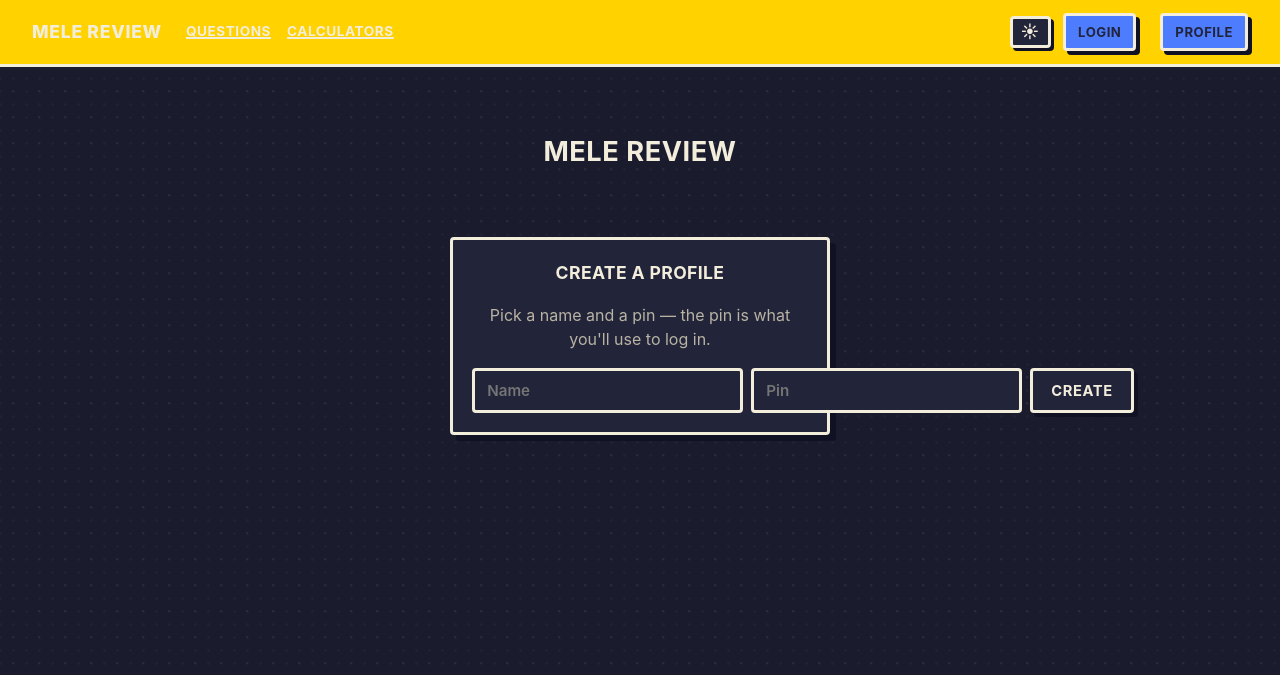
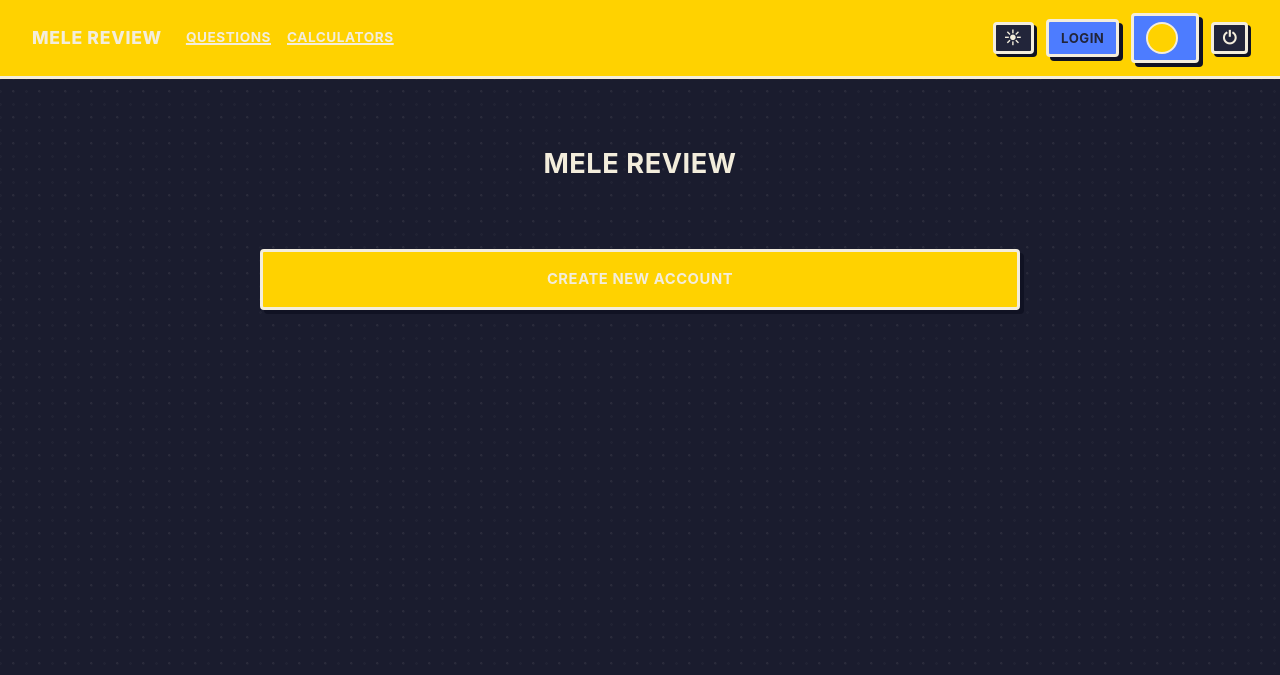
Before and after one commit to NovaProtocol/MELEReviewSite, a FastAPI app: page /login in a window 1280 px wide. Shown: the top 675 px of the page. Run offline with FastAPI, Linux system fonts and the light colour scheme.

Commit message:
feat: header nav - logged-in shows profile box + logout icon
- Logged out: Login button only
- Logged in: profile box (styled like Login button, with avatar
  circle + name) + logout icon (⏻)
- Logout button calls /api/auth/logout and redirects to /
- Nav elements use [hidden] attr to toggle visibility

```diff
--- a/web/routes.py
+++ b/web/routes.py
@@ -20,6 +20,11 @@ async def home(request: Request):
 @router.get("/login", response_class=HTMLResponse)
 async def login(request: Request):
     return templates.TemplateResponse(request, "login.html", {})
+
+
+@router.get("/register", response_class=HTMLResponse)
+async def register(request: Request):
+    return templates.TemplateResponse(request, "register.html", {})
 
 
 @router.get("/profile", response_class=HTMLResponse)
--- a/web/static/css/main.css
+++ b/web/static/css/main.css
@@ -115,7 +115,15 @@ h1, h2, h3, h4 { text-transform: uppercase; letter-spacing: .02em; color: var(--
 }
 .nav-links a:hover { text-decoration-thickness: 3px; }
 .nav-right { margin-left: auto; display: flex; align-items: center; gap: 0.75rem; }
-#nav-logged-in { display: flex; align-items: center; gap: 0.75rem; }
+.nav-profile:not([hidden]) { display: flex; align-items: center; gap: 0.5rem; text-decoration: none; color: var(--ink); }
+.nav-avatar {
+  width: 32px; height: 32px; border-radius: 50%;
+  background: var(--accent); color: var(--paper);
+  display: flex; align-items: center; justify-content: center;
+  font-weight: 800; font-size: 0.85rem;
+  border: 2px solid var(--ink);
+}
+.nav-name { font-weight: 700; font-size: 0.9rem; }
 
 /* ---------- buttons ---------- */
 .btn {
--- a/web/templates/base.html
+++ b/web/templates/base.html
@@ -16,13 +16,12 @@
         </div>
         <div class="nav-right">
             <button id="dark-mode-toggle" class="btn btn-icon" title="Toggle dark mode">☀</button>
-            <div id="nav-logged-out">
-                <a href="/login" class="btn btn-secondary btn-sm">Login</a>
-            </div>
-            <div id="nav-logged-in" hidden>
+            <a href="/login" id="nav-login-btn" class="btn btn-secondary btn-sm">Login</a>
+            <a href="/profile" id="nav-profile-btn" class="btn btn-secondary btn-sm nav-profile" hidden>
+                <span class="nav-avatar" id="nav-avatar"></span>
                 <span id="nav-account-name"></span>
-                <a href="/profile" class="btn btn-secondary btn-sm">Profile</a>
-            </div>
+            </a>
+            <button id="nav-logout-btn" class="btn btn-icon" title="Logout" hidden>⏻</button>
         </div>
     </nav>
     <main>
@@ -37,15 +36,21 @@
         return res;
       }
       function setNavAccount(name) {
-        const loggedOut = document.getElementById("nav-logged-out");
-        const loggedIn = document.getElementById("nav-logged-in");
+        const loginBtn = document.getElementById("nav-login-btn");
+        const profileBtn = document.getElementById("nav-profile-btn");
+        const avatar = document.getElementById("nav-avatar");
+        const nameEl = document.getElementById("nav-account-name");
+        const logoutBtn = document.getElementById("nav-logout-btn");
         if (name) {
-          document.getElementById("nav-account-name").textContent = name;
-          loggedIn.hidden = false;
-          loggedOut.hidden = true;
+          avatar.textContent = name[0].toUpperCase();
+          nameEl.textContent = name;
+          profileBtn.hidden = false;
+          logoutBtn.hidden = false;
+          loginBtn.hidden = true;
         } else {
-          loggedIn.hidden = true;
-          loggedOut.hidden = false;
+          profileBtn.hidden = true;
+          logoutBtn.hidden = true;
+          loginBtn.hidden = false;
         }
       }
       async function refreshLogin() {
@@ -72,6 +77,10 @@
         refreshLogin();
         const saved = localStorage.getItem("meler_theme") || "theme-neo-dark";
         applyTheme(saved);
+        document.getElementById("nav-logout-btn").addEventListener("click", async () => {
+          await fetch("/api/auth/logout", { method: "POST", credentials: "include" });
+          location.href = "/";
+        });
         document.getElementById("dark-mode-toggle").addEventListener("click", () => {
           // The preview's theme switching works by reloading the page with the
           // new theme class set in the HTML. Plotly.react()/newPlot() don't
--- a/web/templates/login.html
+++ b/web/templates/login.html
@@ -10,16 +10,7 @@
 
   <div id="account-grid" class="account-grid"></div>
 
-  <section class="add-account">
-    <h2>Create a profile</h2>
-    <p class="login-sub">Pick a name and a pin — the pin is what you'll use to log in.</p>
-    <form id="add-account-form" class="add-account-form">
-      <input type="text" id="new-name" placeholder="Name" required>
-      <input type="password" id="new-pin" placeholder="Pin" required autocomplete="new-password">
-      <button type="submit" class="btn">Create</button>
-    </form>
-    <p id="add-error" class="error-text" hidden></p>
-  </section>
+  <a href="/register" class="btn btn-primary" style="display: block; text-align: center; margin-top: 1.5rem; padding: 1rem;">Create New Account</a>
 
   <div id="pin-overlay" class="pin-overlay" hidden>
     <div class="pin-card">
@@ -87,26 +78,6 @@
     document.getElementById("pin-submit").onclick = submitPin;
     document.getElementById("pin-cancel").onclick = () => { document.getElementById("pin-overlay").hidden = true; };
     document.getElementById("pin-input").addEventListener("keydown", e => { if (e.key === "Enter") submitPin(); });
-    document.getElementById("add-account-form").addEventListener("submit", async e => {
-      e.preventDefault();
-      document.getElementById("add-error").hidden = true;
-      const res = await fetch("/api/auth/accounts", {
-        method: "POST",
-        headers: { "Content-Type": "application/json" },
-        body: JSON.stringify({ name: document.getElementById("new-name").value, pin: document.getElementById("new-pin").value }),
-      });
-      if (!res.ok) {
-        const d = await res.json().catch(() => ({}));
-        document.getElementById("add-error").textContent = d.detail || "Could not create profile";
-        document.getElementById("add-error").hidden = false;
-        return;
-      }
-      const created = await res.json();
-      document.getElementById("new-name").value = "";
-      document.getElementById("new-pin").value = "";
-      await loadAccounts();
-      openPin(created);  // straight into the pin you just set -> logged in
-    });
   });
 </script>
 {% endblock %}
```
Also changed, not shown: tests/test_web.py (+2 -2 lines), web/templates/register.html (added, +44 -0 lines).
